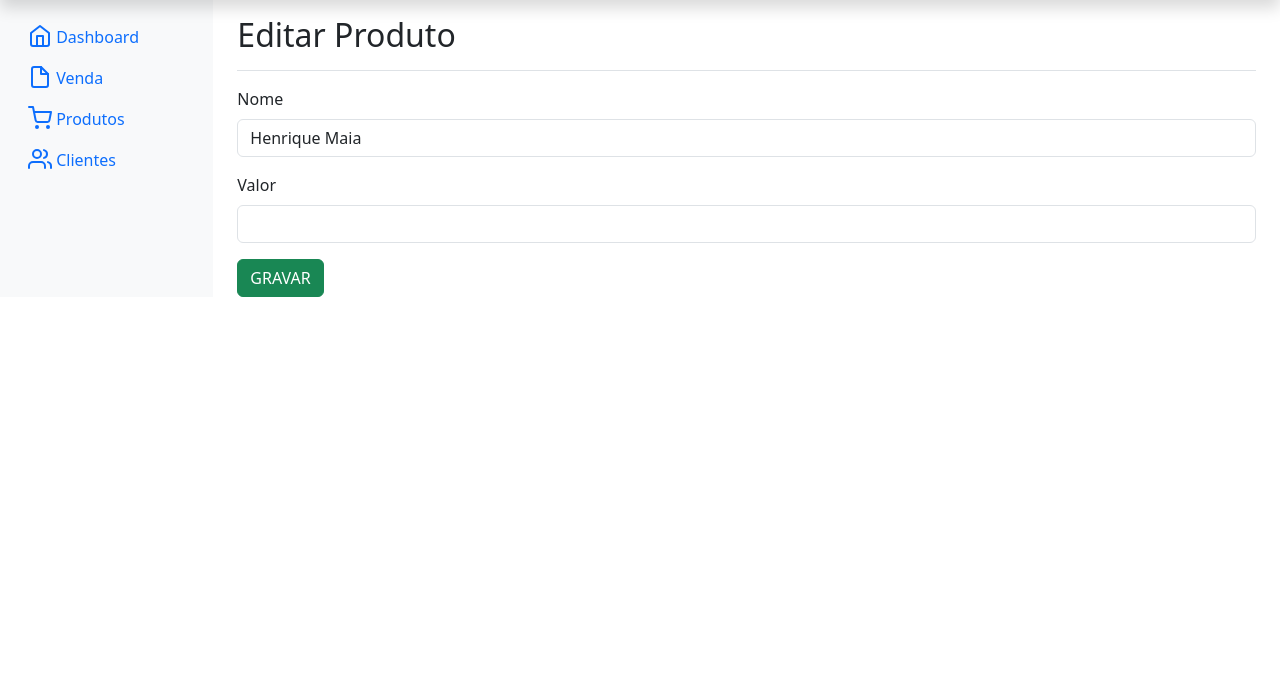
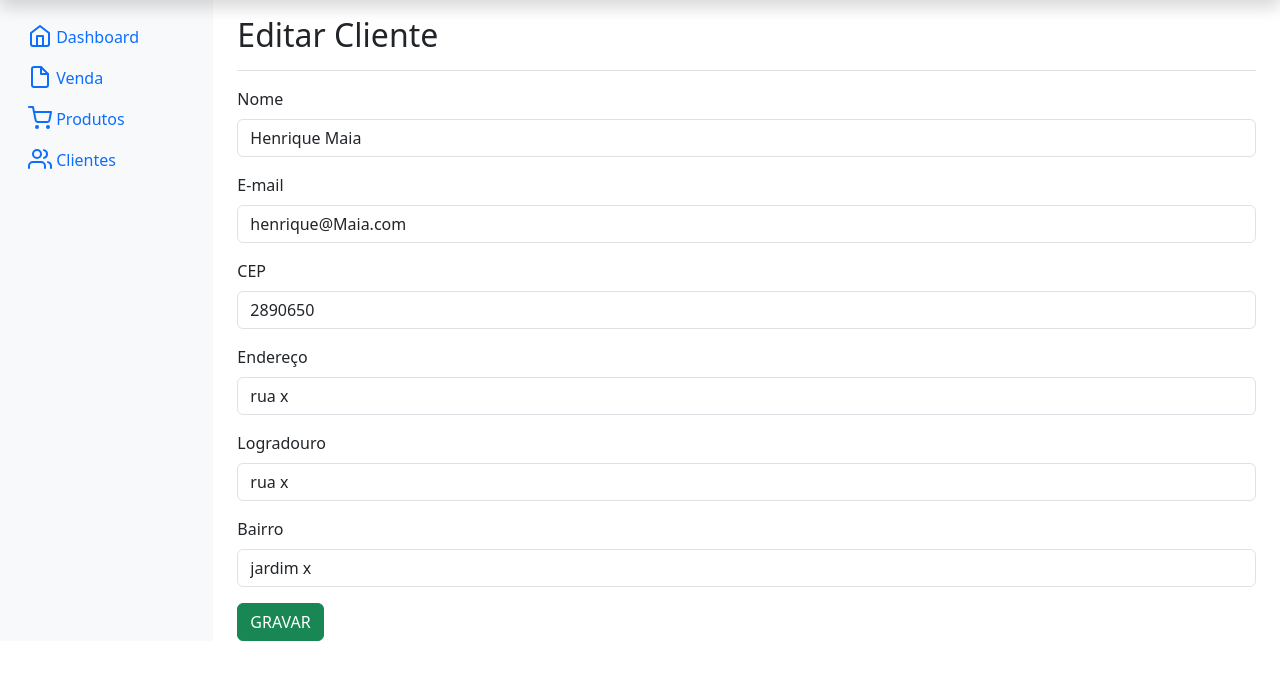
Before and after one commit to HenriqueMa1a/Mentoria-Laravel-10, a Laravel app: page /clientes/atualizarCliente/1 in a window 1280 px wide. Shown: the part 40-720 px from the top of the page. Run offline with Laravel 10, Linux system fonts and the light colour scheme; data comes from the database, SQL or seed files in the repository; some libraries are stand-ins or nearby versions.

Commit message:
feature: Editar clientes

```diff
--- a/app/Http/Controllers/ClientesController.php
+++ b/app/Http/Controllers/ClientesController.php
@@ -37,26 +37,26 @@ class ClientesController extends Controller
             // dd($request->all());
             $data = $request->all();
             Cliente::create($data);
+
             Toastr::success('Gravado com sucesso');
             return redirect()->route('clientes.index');
         }
 
         return view('pages.clientes.create');
     }
-    public function atualizarCliente(Request $request, $id)
+    public function atualizarCliente(FormRequestCliente $request, $id)
     {
         if ($request->method() == 'PUT') {
             //atualiza os dados
             $data = $request->all();
-            $componentes = new Componentes();
-            $data['valor'] = $componentes->formatacaoMascaraDinheiroDecimal($data['valor']);
             $buscaRegistro = Cliente::find($id);
             $buscaRegistro->update($data);
 
-            return redirect()->route('produto.index');
+            Toastr::success('Dados gravados com sucesso');
+            return redirect()->route('clientes.index');
         }
-        $findProduto = Cliente::where('id', '=', $id)->first();
+        $findCliente = Cliente::where('id', '=', $id)->first();
 
-        return view('pages.clientes.atualiza', compact('findProduto'));
+        return view('pages.clientes.atualiza', compact('findCliente'));
     }
 }
--- a/resources/views/pages/clientes/atualiza.blade.php
+++ b/resources/views/pages/clientes/atualiza.blade.php
@@ -1,26 +1,58 @@
 @extends('index')
 
 @section('content')
-    <form method="POST" action="{{ route('atualizar.produto', $findProduto->id)}}">
+    <form method="POST" action="{{ route('atualizar.cliente', $findCliente->id) }}">
         @csrf
         @method('PUT')
         <div class="d-flex justify-content-between flex-wrap flex-md-nowrap align-items-center pt-3 pb-2 mb-3 border-bottom">
-            <h1 class="h2">Editar Produto</h1>
+            <h1 class="h2">Editar Cliente</h1>
         </div>
         <div class="mb-3">
             <label class="form-label">Nome</label>
             <input type="text" class="form-control @error('nome') is-invalid @enderror" name="nome"
-                value="{{ isset($findProduto->nome) ? $findProduto->nome : old('nome') }}">
+                value="{{ isset($findCliente->nome) ? $findCliente->nome : old('nome') }}">
             @if ($errors->has('nome'))
                 <div class="invalid-feedback">{{ $errors->first('nome') }}</div>
             @endif
         </div>
         <div class="mb-3">
-            <label class="form-label">Valor</label>
-            <input id="mascara_valor" class="form-control @error('valor') is-invalid @enderror" name="valor"
-                value="{{ isset($findProduto->valor) ? $findProduto->valor : old('valor') }}">
-            @if ($errors->has('valor'))
-                <div class="invalid-feedback">{{ $errors->first('valor') }}</div>
+            <label class="form-label">E-mail</label>
+            <input class="form-control @error('email') is-invalid @enderror" name="email"
+                value="{{ isset($findCliente->email) ? $findCliente->email : old('email') }}">
+            @if ($errors->has('email'))
+                <div class="invalid-feedback">{{ $errors->first('email') }}</div>
+            @endif
+        </div>
+        <div class="mb-3">
+            <label class="form-label">CEP</label>
+            <input id="cep" class="form-control @error('cep') is-invalid @enderror" name="cep"
+                value="{{ isset($findCliente->cep) ? $findCliente->cep : old('cep') }}">
+            @if ($errors->has('cep'))
+                <div class="invalid-feedback">{{ $errors->first('cep') }}</div>
+            @endif
+        </div>
+        <div class="mb-3">
+            <label class="form-label">Endereço</label>
+            <input id="endereco" class="form-control @error('endereco') is-invalid @enderror" name="endereco"
+            value="{{ isset($findCliente->endereco) ? $findCliente->endereco : old('endereco') }}">
+            @if ($errors->has('endereco'))
+                <div class="invalid-feedback">{{ $errors->first('endereco') }}</div>
+            @endif
+        </div>
+        <div class="mb-3">
+            <label class="form-label">Logradouro</label>
+            <input id="logradouro" class="form-control @error('logradouro') is-invalid @enderror" name="logradouro"
+            value="{{ isset($findCliente->logradouro) ? $findCliente->logradouro : old('logradouro') }}">
+            @if ($errors->has('logradouro'))
+                <div class="invalid-feedback">{{ $errors->first('logradouro') }}</div>
+            @endif
+        </div>
+        <div class="mb-3">
+            <label class="form-label">Bairro</label>
+            <input id="bairro" class="form-control @error('bairro') is-invalid @enderror" name="bairro"
+            value="{{ isset($findCliente->bairro) ? $findCliente->bairro : old('bairro') }}">
+            @if ($errors->has('bairro'))
+                <div class="invalid-feedback">{{ $errors->first('bairro') }}</div>
             @endif
         </div>
         <button type="submit" class="btn btn-success">GRAVAR</button>
```
Also changed, not shown: 1 other file.
